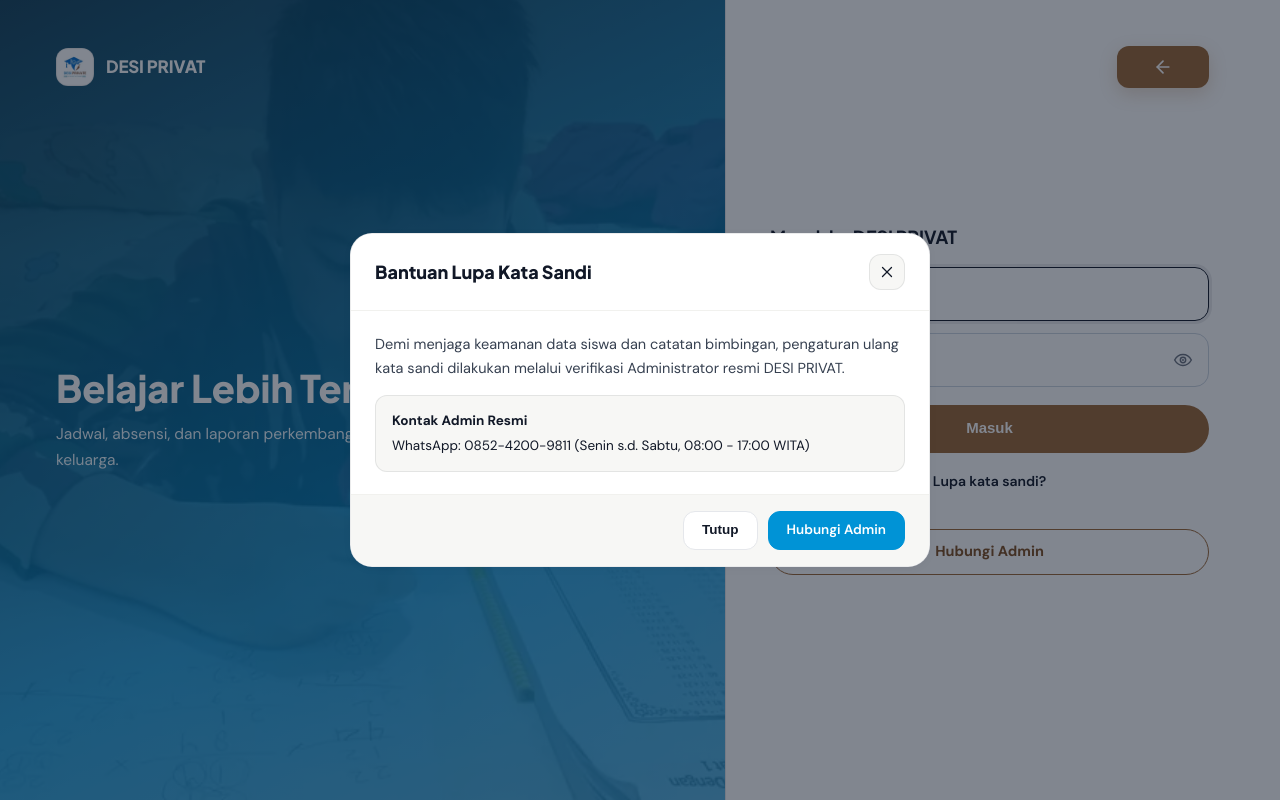
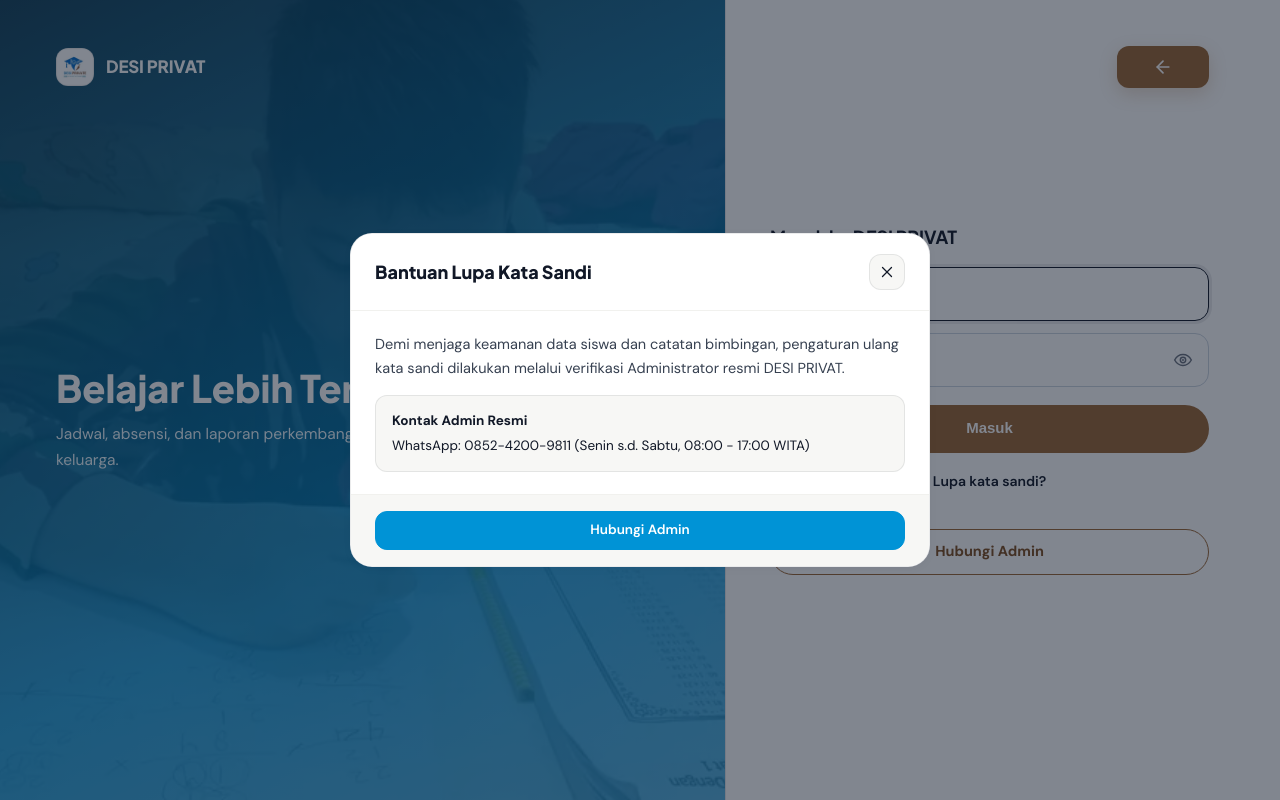
Before and after one commit to inayahkhusnulkhotimah31/desiprivate, a Flask app: page /login in a window 1280 px wide, after a click on "Lupa kata sandi?". Run offline with Flask 3, Linux system fonts and the light colour scheme; some libraries are stand-ins or nearby versions.

Commit message:
style(login): remove redundant Tutup button from forgot password modal

```diff
--- a/templates/login.html
+++ b/templates/login.html
@@ -162,8 +162,7 @@
         </div>
       </div>
       <div class="modal-footer">
-        <button type="button" class="btn btn-secondary" onclick="closeModal('forgotPasswordModal')">Tutup</button>
-        <a href="https://wa.me/6285242009811" target="_blank" rel="noopener noreferrer" class="btn btn-primary" style="background: #A66B37; border-color: #A66B37;">Hubungi Admin</a>
+        <a href="https://wa.me/6285242009811" target="_blank" rel="noopener noreferrer" class="btn btn-primary" style="width: 100%; justify-content: center; background: #A66B37; border-color: #A66B37;">Hubungi Admin</a>
       </div>
     </div>
   </div>
```
